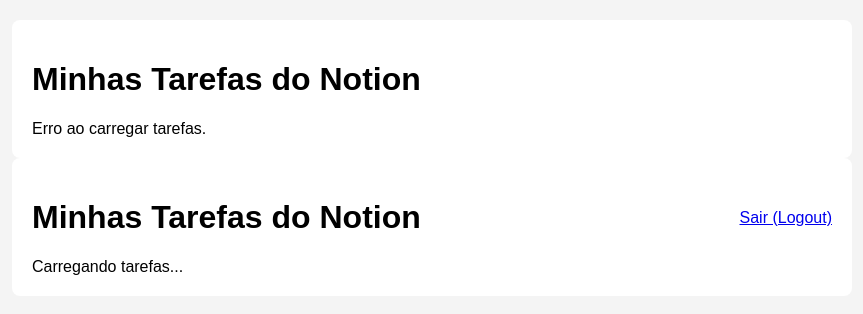
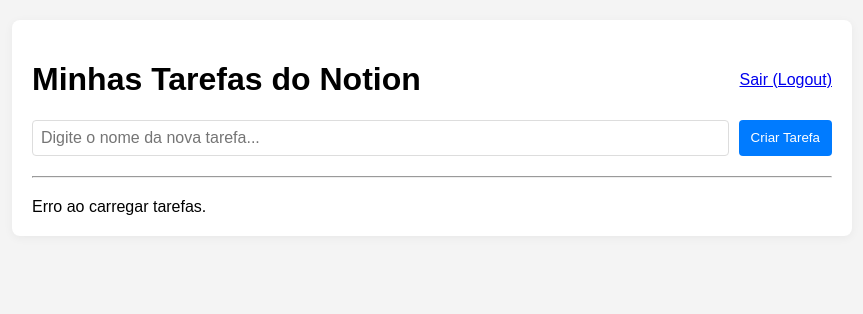
Before and after one commit to Jordanpsx/NotionWebShare, a Flask app: page / in a window 1280 px wide. Shown: the top 314 px of the page, without its empty margins (208-1071 px from the left). Run offline with Flask 3, Linux system fonts and the light colour scheme; the visitor is signed in with stand-in values (Sample User, id 1).

Commit message:
Add files via upload

```diff
--- a/app.py
+++ b/app.py
@@ -1,10 +1,10 @@
 import os
 from dotenv import load_dotenv
-# NOVO: Importações para o banco de dados e autenticação
+# Importações para o banco de dados e autenticação
 from flask_sqlalchemy import SQLAlchemy
 from flask_login import LoginManager, UserMixin, login_user, logout_user, login_required, current_user
 from flask_bcrypt import Bcrypt
-# --------------------------------------------------------
+# Importações principais do Flask
 from flask import Flask, jsonify, request, render_template, redirect, url_for, flash
 import notion_client
 
@@ -14,10 +14,11 @@
 # Inicializa o Flask
 app = Flask(__name__)
 
-# --- NOVO: Configuração do Banco de Dados e Autenticação ---
+# --- Configuração do Banco de Dados e Autenticação ---
 
 # 1. Configurações de Segurança e Banco de Dados
-app.config['SECRET_KEY'] = 'uma-chave-secreta-muito-dificil-de-adivinhar' # Mude isso para qualquer frase aleatória
+# Mude isso para qualquer frase aleatória
+app.config['SECRET_KEY'] = 'uma-chave-secreta-muito-dificil-de-adivinhar'
 app.config['SQLALCHEMY_DATABASE_URI'] = os.getenv("DATABASE_URL")
 
 # 2. Inicializa as Extensões
@@ -26,11 +27,11 @@
 login_manager = LoginManager(app)
 # Se um usuário não logado tentar acessar uma página protegida, ele será redirecionado para a rota 'login'
 login_manager.login_view = 'login'
-login_manager.login_message_category = 'info' # Para estilizar mensagens (opcional)
+login_manager.login_message_category = 'info'  # Para estilizar mensagens (opcional)
 
 # --------------------------------------------------------
 
-# --- NOVO: Modelo de Usuário (Nossa tabela no DB) ---
+# --- Modelo de Usuário (Nossa tabela no DB) ---
 
 # A classe 'User' herda de 'UserMixin' (para o Flask-Login) e 'db.Model' (para o SQLAlchemy)
 class User(UserMixin, db.Model):
@@ -64,7 +65,7 @@
     notion = None
 # --------------------------------------------------------
 
-# --- Nossas Rotas ---
+# --- Rotas Principais (Páginas) ---
 
 # Rota Principal (Homepage)
 @app.route("/")
@@ -76,7 +77,7 @@
         # Se não, mandamos ele para o login
         return redirect(url_for('login'))
 
-# --- NOVO: Rotas de Autenticação (Login, Registro, Logout) ---
+# --- Rotas de Autenticação (Login, Registro, Logout) ---
 
 @app.route("/login", methods=['GET', 'POST'])
 def login():
@@ -93,7 +94,7 @@
 
         # Se o usuário existir e a senha estiver correta (comparando o hash)
         if user and bcrypt.check_password_hash(user.password, password):
-            login_user(user) # "Loga" o usuário na sessão
+            login_user(user)  # "Loga" o usuário na sessão
             flash('Login realizado com sucesso!', 'success')
             return redirect(url_for('index'))
         else:
@@ -101,7 +102,6 @@
 
     return render_template('login.html', title='Login')
 
-# Em app.py, substitua sua rota /register por esta:
 
 @app.route("/register", methods=['GET', 'POST'])
 def register():
@@ -120,69 +120,81 @@
         if user_exists:
             flash('Este email já está cadastrado.', 'danger')
         elif tag_exists:
-            flash(f'O nome de usuário "{notion_tag}" já está em uso. Escolha outro.', 'danger')
+            flash(
+                f'O nome de usuário "{notion_tag}" já está em uso. Escolha outro.', 'danger')
         else:
-            # --- NOVO: LÓGICA DE SINCRONIZAÇÃO COM O NOTION ---
+            # --- LÓGICA DE SINCRONIZAÇÃO COM O NOTION ---
             try:
                 # 2. Busca a estrutura atual da base de dados no Notion
                 db_info = notion.databases.retrieve(database_id=DATABASE_ID)
 
                 # 3. Pega as opções (tags) existentes da propriedade "Responsáveis"
-                responsaveis_prop = db_info.get('properties', {}).get('Responsáveis', {})
-                existing_options = responsaveis_prop.get('multi_select', {}).get('options', [])
+                responsaveis_prop = db_info.get(
+                    'properties', {}).get('Responsáveis', {})
+                existing_options = responsaveis_prop.get(
+                    'multi_select', {}).get('options', [])
 
                 # 4. Cria uma lista apenas com os nomes das tags existentes
                 existing_names = [opt['name'] for opt in existing_options]
 
                 # 5. Verifica se a nova tag (ex: "Jordan") JÁ EXISTE no Notion
                 if notion_tag not in existing_names:
-                    print(f"A tag '{notion_tag}' não existe no Notion. Criando...")
+                    print(
+                        f"A tag '{notion_tag}' não existe no Notion. Criando...")
 
                     # 6. Se não existir, adiciona a nova tag à lista
-                    # (Podemos adicionar uma cor aleatória, mas 'name' é o suficiente)
                     existing_options.append({"name": notion_tag})
 
                     # 7. Envia a atualização para a API do Notion, alterando as propriedades
                     notion.databases.update(
                         database_id=DATABASE_ID,
                         properties={
-                            "Responsáveis": { # O nome exato da sua coluna
+                            "Responsáveis": {  # O nome exato da sua coluna
                                 "multi_select": {
-                                    "options": existing_options # Envia a lista completa (antigas + nova)
+                                    # Envia a lista completa (antigas + nova)
+                                    "options": existing_options
                                 }
                             }
                         }
                     )
-                    print(f"Tag '{notion_tag}' criada com sucesso no Notion.")
+                    print(
+                        f"Tag '{notion_tag}' criada com sucesso no Notion.")
                 else:
-                    print(f"A tag '{notion_tag}' já existe no Notion. Nenhuma ação necessária.")
+                    print(
+                        f"A tag '{notion_tag}' já existe no Notion. Nenhuma ação necessária.")
 
             except notion_client.errors.APIResponseError as e:
-                print(f"Erro na API do Notion ao tentar criar a tag: {e}")
-                flash(f'Erro ao sincronizar com o Notion. Tente novamente.', 'danger')
+                print(
+                    f"Erro na API do Notion ao tentar criar a tag: {e}")
+                flash(
+                    f'Erro ao sincronizar com o Notion. Tente novamente.', 'danger')
                 # Se der erro no Notion, não continuamos o cadastro
                 return render_template('register.html', title='Registrar')
             except Exception as e:
                 print(f"Erro inesperado durante a sincronização: {e}")
                 flash('Um erro inesperado ocorreu. Tente novamente.', 'danger')
                 return render_template('register.html', title='Registrar')
-            # --- FIM DA NOVA LÓGICA ---
+            # --- FIM DA LÓGICA DE SINCRONIZAÇÃO ---
 
             # 8. Se tudo deu certo (local e Notion), cria o usuário no NOSSO banco
-            hashed_password = bcrypt.generate_password_hash(password).decode('utf-8')
-            user = User(email=email, password=hashed_password, notion_tag=notion_tag)
+            hashed_password = bcrypt.generate_password_hash(
+                password).decode('utf-8')
+            user = User(email=email, password=hashed_password,
+                        notion_tag=notion_tag)
 
             db.session.add(user)
             db.session.commit()
 
-            flash('Sua conta foi criada! A tag foi sincronizada com o Notion. Você já pode fazer o login.', 'success')
+            flash(
+                'Sua conta foi criada! A tag foi sincronizada com o Notion. Você já pode fazer o login.', 'success')
             return redirect(url_for('login'))
 
     return render_template('register.html', title='Registrar')
 
+
 @app.route("/logout")
 def logout():
-    logout_user() # "Desloga" o usuário da sessão
+    logout_user()  # "Desloga" o usuário da sessão
     return redirect(url_for('login'))
 
 # --------------------------------------------------------
@@ -190,24 +202,24 @@
 # --- Nossas Rotas de API (Agora protegidas!) ---
 
 @app.route("/api/tarefas")
-@login_required # NOVO: Só permite acesso se o usuário estiver logado
+@login_required  # Só permite acesso se o usuário estiver logado
 def get_tarefas():
     if not notion:
         return jsonify({"erro": "Cliente Notion não inicializado"}), 500
 
-    # --- NOVO: Lógica de Filtragem ---
-    # Agora vamos filtrar tarefas baseadas no 'notion_tag' do usuário logado
+    # Lógica de Filtragem
+    # Filtra tarefas baseadas no 'notion_tag' do usuário logado
     user_tag = current_user.notion_tag
-    # --------------------------------
 
     try:
-        # NOVO: Adicionamos um 'filter' ao nosso query do Notion!
+        # Adicionamos um 'filter' ao nosso query do Notion!
         response = notion.databases.query(
             database_id=DATABASE_ID,
             filter={
-                "property": "Responsáveis", # O nome da sua coluna Multi-select
+                "property": "Responsáveis",  # O nome da sua coluna Multi-select
                 "multi_select": {
-                    "contains": user_tag # Filtra se o multi-select CONTÉM a tag do usuário
+                    # Filtra se o multi-select CONTÉM a tag do usuário
+                    "contains": user_tag
                 }
             }
         )
@@ -221,13 +233,12 @@
         return jsonify({"erro": str(e)}), 500
     except Exception as e:
         print(f"Erro inesperado: {e}")
-        return jsonify({"erro": str(e)}), 500
+        return jsonify({"erro": "Um erro inesperado ocorreu"}), 500
+
 
 @app.route("/api/tarefa/atualizar_status", methods=['POST'])
-@login_required # NOVO: Protegendo a rota de update também
+@login_required  # Protegendo a rota de update também
 def atualizar_status():
-    # O restante desta função permanece exatamente igual
-    # (Adicionaríamos checagens de permissão aqui, mas por enquanto está ok)
     if not notion:
         return jsonify({"erro": "Cliente Notion não inicializado"}), 500
     try:
@@ -255,11 +266,65 @@
     except Exception as e:
         print(f"Erro inesperado: {e}")
         return jsonify({"erro": str(e)}), 500
+
+# --- NOVO: Rota de API para CRIAR uma nova tarefa ---
+@app.route("/api/tarefa/criar", methods=['POST'])
+@login_required
+def criar_tarefa():
+    if not notion:
+        return jsonify({"erro": "Cliente Notion não inicializado"}), 500
+
+    try:
+        # Pega o nome da tarefa enviado pelo JavaScript
+        data = request.get_json()
+        nome_tarefa = data.get('nome_tarefa')
+
+        if not nome_tarefa:
+            return jsonify({"erro": "O nome da tarefa é obrigatório"}), 400
+
+        # Pega a tag do usuário que está logado
+        user_tag = current_user.notion_tag
+
+        # Define as propriedades da nova página (tarefa) no Notion
+        novas_propriedades = {
+            "Nome da Tarefa": {  # Propriedade 'Title'
+                "title": [
+                    {"text": {"content": nome_tarefa}}
+                ]
+            },
+            "Status": {  # Propriedade 'Select'
+                "select": {
+                    "name": "A Fazer"  # Define o status inicial como "A Fazer"
+                }
+            },
+            "Responsáveis": {  # Propriedade 'Multi-select'
+                "multi_select": [
+                    {"name": user_tag}  # Atribui a tarefa ao usuário logado
+                ]
+            }
+        }
+
+        # Chama a API do Notion para CRIAR a página
+        notion.pages.create(
+            parent={"database_id": DATABASE_ID},
+            properties=novas_propriedades
+        )
+
+        return jsonify({"sucesso": True, "mensagem": "Tarefa criada com sucesso"})
+
+    except notion_client.errors.APIResponseError as e:
+        print(f"Erro na API do Notion ao criar tarefa: {e}")
+        return jsonify({"erro": str(e)}), 500
+    except Exception as e:
+        print(f"Erro inesperado ao criar tarefa: {e}")
+        return jsonify({"erro": str(e)}), 500
+
 # --------------------------------------------------------
 
 # Roda o servidor se o script for executado diretamente
+# Este bloco DEVE ser a ÚLTIMA COISA no arquivo.
 if __name__ == "__main__":
-    # NOVO: Contexto da aplicação para criar o banco de dados
+    # Contexto da aplicação para criar o banco de dados
     with app.app_context():
         # Cria todas as tabelas (ex: a tabela User) que definimos, se elas não existirem
         db.create_all()
--- a/templates/index.html
+++ b/templates/index.html
@@ -7,7 +7,14 @@
     <style>
         /* Estilos mínimos para não ficar feio */
         body { font-family: sans-serif; background-color: #f4f4f4; margin: 20px; }
-        .container { max-width: 800px; margin: auto; background: #fff; padding: 20px; border-radius: 8px; }
+        .container { max-width: 800px; margin: auto; background: #fff; padding: 20px; border-radius: 8px; box-shadow: 0 2px 10px rgba(0,0,0,0.05); }
+
+        /* Estilos do Formulário de Criação (Ação #12) */
+        .form-criar { display: flex; margin-bottom: 20px; }
+        .form-criar input { flex-grow: 1; padding: 8px; border: 1px solid #ddd; border-radius: 4px; font-size: 1em; }
+        .form-criar button { margin-left: 10px; padding: 8px 12px; background: #007bff; color: white; border: none; border-radius: 4px; cursor: pointer; }
+
+        /* Estilos da Lista de Tarefas */
         .tarefa { border-bottom: 1px solid #eee; padding: 10px 0; display: flex; justify-content: space-between; align-items: center; }
         .tarefa:last-child { border: 0; }
         .tarefa span { font-size: 1.1em; }
@@ -19,30 +26,45 @@
 <body>
 
     <div class="container">
-        <h1>Minhas Tarefas do Notion</h1>
-        <div id="lista-tarefas">Carregando tarefas...</div>
-    </div>
 
-<body>
-
-    <div class="container">
+        <!-- Cabeçalho com link de Logout (Ação #10) -->
         <div style="display: flex; justify-content: space-between; align-items: center;">
             <h1>Minhas Tarefas do Notion</h1>
             <a href="{{ url_for('logout') }}">Sair (Logout)</a>
         </div>
+
+        <!-- Formulário de Criação de Tarefa (Ação #12) -->
+        <div class="form-criar">
+            <input type="text" id="nome-nova-tarefa" placeholder="Digite o nome da nova tarefa...">
+            <button id="btn-criar-tarefa">Criar Tarefa</button>
+        </div>
+        <hr style="margin: 20px 0;">
+
+        <!-- Div onde o JavaScript vai carregar as tarefas -->
         <div id="lista-tarefas">Carregando tarefas...</div>
+
     </div>
 
+    <!--
+      Todo o nosso JavaScript fica aqui.
+      Ele não precisa de um arquivo separado.
+    -->
     <script>
-        // Quando a página terminar de carregar, execute a função carregarTarefas
+        // Quando a página terminar de carregar, execute as funções iniciais
         document.addEventListener('DOMContentLoaded', function() {
+            // 1. Carrega as tarefas do usuário
             carregarTarefas();
+
+            // 2. Adiciona o "escutador" de clique no novo botão (Ação #14)
+            document.getElementById('btn-criar-tarefa').addEventListener('click', function() {
+                criarNovaTarefa();
+            });
         });
 
         // --- 1. FUNÇÃO PARA BUSCAR E EXIBIR AS TAREFAS (READ) ---
         async function carregarTarefas() {
             try {
-                // Chama a nossa API de "leitura" que já testamos
+                // Chama a nossa API de "leitura"
                 const response = await fetch('/api/tarefas');
                 const data = await response.json();
 
@@ -52,7 +74,6 @@
                 // Itera sobre cada tarefa retornada pela API
                 data.tarefas.forEach(task => {
                     // Extrai o nome da tarefa e o ID da página
-                    // O '?' (optional chaining) evita erros se a propriedade não existir
                     const nomeTarefa = task.properties?.['Nome da Tarefa']?.title[0]?.plain_text || 'Tarefa sem nome';
                     const statusAtual = task.properties?.Status?.select?.name || 'Sem Status';
                     const pageId = task.id;
@@ -79,11 +100,11 @@
         // --- 2. FUNÇÃO PARA ATUALIZAR O STATUS (UPDATE) ---
         async function atualizarStatus(pageId, novoStatus) {
             try {
-                // Chama a nossa NOVA rota de API (/api/tarefa/atualizar_status)
+                // Chama a nossa rota de API de "update"
                 const response = await fetch('/api/tarefa/atualizar_status', {
-                    method: 'POST', // Informa que é um método POST
+                    method: 'POST',
                     headers: {
-                        'Content-Type': 'application/json', // Informa que estamos enviando JSON
+                        'Content-Type': 'application/json',
                     },
                     body: JSON.stringify({
                         page_id: pageId,
@@ -105,6 +126,44 @@
                 alert('Erro de conexão ao atualizar status.');
             }
         }
+
+        // --- 3. FUNÇÃO PARA CRIAR NOVA TAREFA (CREATE) ---
+        // (Esta era a parte que faltava no seu JavaScript - Ação #14)
+        async function criarNovaTarefa() {
+            const inputTarefa = document.getElementById('nome-nova-tarefa');
+            const nomeTarefa = inputTarefa.value; // Pega o texto do campo
+
+            if (!nomeTarefa) {
+                alert('Por favor, digite o nome da tarefa.');
+                return;
+            }
+
+            try {
+                // Chama a nossa NOVA rota de API (/api/tarefa/criar)
+                const response = await fetch('/api/tarefa/criar', {
+                    method: 'POST',
+                    headers: {
+                        'Content-Type': 'application/json',
+                    },
+                    body: JSON.stringify({
+                        nome_tarefa: nomeTarefa // Envia o nome da tarefa no JSON
+                    })
+                });
+
+                const data = await response.json();
+
+                if (data.sucesso) {
+                    inputTarefa.value = ''; // Limpa o campo de texto
+                    carregarTarefas(); // Recarrega a lista para mostrar a nova tarefa
+                } else {
+                    alert('Erro ao criar tarefa: ' + data.erro);
+                }
+
+            } catch (error) {
+                console.error('Erro ao criar tarefa:', error);
+                alert('Erro de conexão ao criar tarefa.');
+            }
+        }
     </script>
 </body>
 </html>
```
